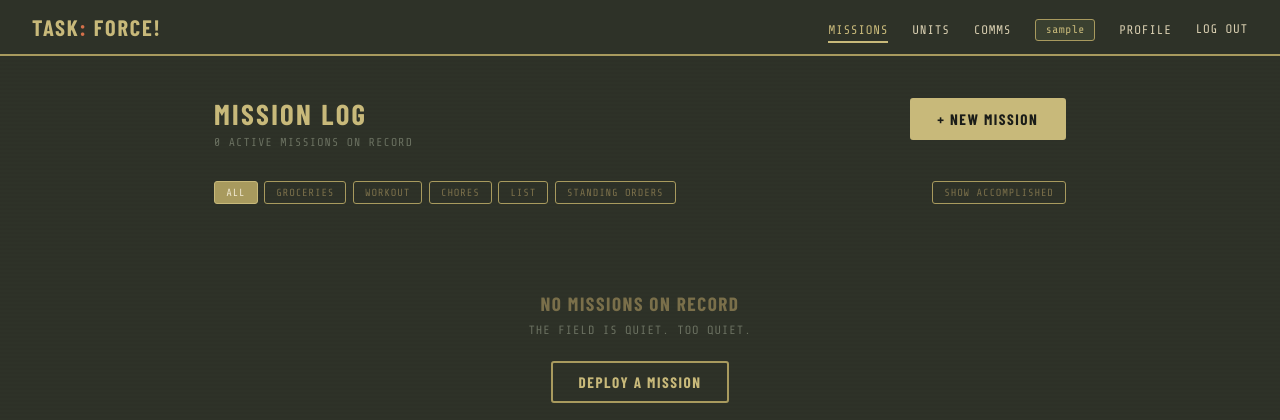
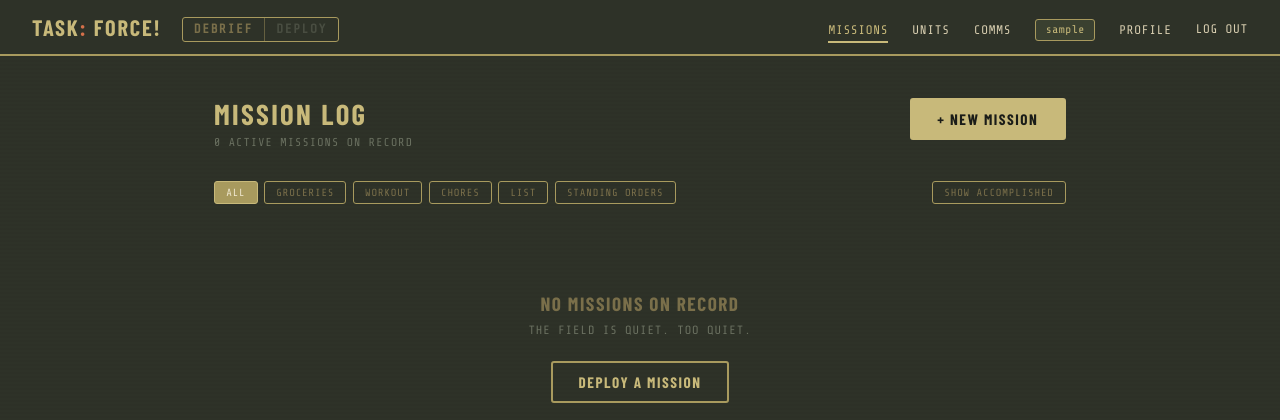
Before and after one commit to MariaKVelcheva/TaskForce, a Django app: page /tasks/all-tasks/ in a window 1280 px wide. Shown: the top 420 px of the page. Run offline with Django 5.2, Linux system fonts and the light colour scheme; the visitor is signed in with stand-in values (Sample User, id 1); data that the repository does not hold is empty.

Commit message:
added: mode switch css and workout form implementation

```diff
--- a/taskForce/accounts/forms.py
+++ b/taskForce/accounts/forms.py
@@ -75,5 +75,5 @@ class LoginCustomForm(AuthenticationForm):
 
     error_messages = {
         **AuthenticationForm.error_messages,
-        "invalid_login": _("Wrong credentials, operative. Check and try again."),
+        "invalid_login": _("Wrong credentials, operative. Try again."),
     }
--- a/taskForce/tasks/items.py
+++ b/taskForce/tasks/items.py
@@ -3,11 +3,17 @@ from taskForce.tasks.models import GroceryItem, WorkoutItem
 
 ITEM_MODELS = {
     "groceries": GroceryItem,
-    "workouts": WorkoutItem,
+    "workout": WorkoutItem,
 }
 
 
 ITEM_FORMS = {
     "groceries": GroceryItemForm,
-    "workouts": WorkoutItemForm,
+    "workout": WorkoutItemForm,
 }
+
+
+ITEM_PARTIALS = {
+    "groceries": "tasks/partials/_supplies.html",
+    "workout": "tasks/partials/_workouts.html",
+}
--- a/taskForce/tasks/views.py
+++ b/taskForce/tasks/views.py
@@ -10,7 +10,7 @@ from django.views.decorators.http import require_POST
 from django.views.generic import CreateView, DetailView, UpdateView, DeleteView, ListView
 
 from taskForce.tasks.forms import CreateTaskForm, UpdateTaskForm, QuickCreateTaskForm
-from taskForce.tasks.items import ITEM_MODELS, ITEM_FORMS
+from taskForce.tasks.items import ITEM_MODELS, ITEM_FORMS, ITEM_PARTIALS
 from taskForce.tasks.models import Task
 
 
@@ -57,6 +57,7 @@ class DetailTaskView(LoginRequiredMixin, DetailView):
 
     def get_item_context(self):
         item_model = ITEM_MODELS.get(self.object.type)
+        item_partial = ITEM_PARTIALS.get(self.object.type)
 
         if item_model is None:
             return {"items": None}
@@ -68,6 +69,7 @@ class DetailTaskView(LoginRequiredMixin, DetailView):
             "item_form": ITEM_FORMS[self.object.type](),
             "items_done": sum(1 for item in items if item.is_done),
             "items_total": len(items),
+            "items_partial": item_partial,
         }
 
 
@@ -106,11 +108,7 @@ class CatalogueTaskView(LoginRequiredMixin, ListView):
     paginate_by = 20
 
     def get_queryset(self):
-        queryset = Task.objects.visible_to(self.request.user).annotate(
-            items_total=Count("groceryitem", distinct=True),
-            items_done=Count("groceryitem",
-                             filter=Q(groceryitem__is_done=True), distinct=True),
-        )
+        queryset = Task.objects.visible_to(self.request.user)
 
         task_type = self.request.GET.get("type")
         if task_type == "none":
--- a/templates/common/base.html
+++ b/templates/common/base.html
@@ -55,6 +55,56 @@
             top: 0;
             z-index: 100;
         }
+
+            .nav-left {
+        display: flex;
+        align-items: center;
+        gap: 1.25rem;
+    }
+
+    .mode-switch {
+        display: flex;
+        border: 1.5px solid var(--khaki-dark);
+        margin-top: 0.3rem;
+        border-radius: var(--radius-sm);
+        overflow: hidden;
+    }
+
+    .mode-option {
+        font-family: 'Share Tech Mono', monospace;
+        font-size: 0.8rem;
+        font-weight: bold;
+        letter-spacing: 0.12em;
+        text-transform: uppercase;
+        padding: 0.28rem 0.7rem;
+        color: var(--khaki-muted);
+        text-decoration: none;
+        transition: background 0.15s, color 0.15s;
+    }
+
+    .mode-option + .mode-option {
+        border-left: 1.5px solid var(--khaki-dark);
+    }
+
+    a.mode-option:hover {
+        background: var(--olive);
+        color: var(--khaki);
+    }
+
+    .mode-option.active {
+        background: var(--khaki-dark);
+        color: var(--cream);
+    }
+
+    .mode-option.disabled {
+        color: var(--muted);
+        opacity: 0.45;
+        cursor: default;
+    }
+
+    @media (max-width: 620px) {
+        .mode-switch { display: none; }
+    }
 
         .nav-brand {
             font-family: 'Barlow Condensed', sans-serif;
@@ -202,7 +252,6 @@
             padding: 2.5rem 1.5rem;
         }
 
-        /* PANELS */
         .panel {
             background: var(--olive-mid);
             border: 1px solid var(--khaki-dark);
@@ -221,7 +270,6 @@
             border-bottom: 1px solid var(--olive);
         }
 
-        /* FORMS */
         .form-group { margin-bottom: 1.25rem; }
 
         label {
@@ -259,7 +307,6 @@
             font-family: 'Share Tech Mono', monospace;
         }
 
-        /* BUTTONS */
         .btn {
             display: inline-block;
             font-family: 'Barlow Condensed', sans-serif;
@@ -282,7 +329,6 @@
         .btn-danger { background: transparent; color: var(--rust-light); border-color: var(--rust); }
         .btn-danger:hover { background: var(--rust); color: var(--cream); }
 
-        /* DJANGO MESSAGES */
         .messages { list-style: none; margin-bottom: 1.5rem; }
 
         .messages li {
@@ -298,7 +344,6 @@
         .messages .error   { border-color: var(--rust); background: rgba(184,92,56,0.1); color: var(--rust-light); }
         .messages .info    { border-color: var(--khaki); background: rgba(200,185,122,0.1); color: var(--khaki); }
 
-        /* FOOTER */
         footer {
             border-top: 1px solid var(--olive-mid);
             padding: 1rem 2rem;
@@ -310,7 +355,6 @@
             text-transform: uppercase;
         }
 
-        /* UTILS */
         .text-muted { color: var(--muted); }
         .text-mono  { font-family: 'Share Tech Mono', monospace; }
         .mt-1 { margin-top: 1rem; }
@@ -322,7 +366,16 @@
 <body>
 
 <nav>
-    <a href="{% url 'index' %}" class="nav-brand">Task<span>:</span> Force!</a>
+        <div class="nav-left">
+        <a href="{% url 'index' %}" class="nav-brand">Task<span>:</span> Force!</a>
+        {% if user.is_authenticated %}
+        <div class="mode-switch">
+            <a href="{% url 'home' %}"
+               class="mode-option {% if request.resolver_match.url_name == 'home' %}active{% endif %}">Debrief</a>
+            <span class="mode-option disabled" title="Not yet deployed">Deploy</span>
+        </div>
+        {% endif %}
+    </div>
     <ul class="nav-links">
         {% if user.is_authenticated %}
             <li class="nav-accordion">
--- a/templates/tasks/catalogue-tasks.html
+++ b/templates/tasks/catalogue-tasks.html
@@ -265,9 +265,6 @@
             <div class="task-status {% if task.is_done %}done{% endif %}"></div>
             <span class="task-name">{{ task.name }}</span>
             <div class="task-meta">
-                            {% if task.items_total %}
-                <span class="task-tag">{{ task.items_done }}/{{ task.items_total }}</span>
-                {% endif %}
                 {% if task.type %}
                 <span class="task-tag">{{ task.get_type_display }}</span>
                 {% endif %}
--- a/templates/tasks/details-task.html
+++ b/templates/tasks/details-task.html
@@ -326,7 +326,7 @@
     </div>
 </div>
     {% if items is not None %}
-    {% include "common/partials/partials/_supplies.html" %}
+    {% include items_partial %}
 {% endif %}
 
 <div class="detail-grid">
```
